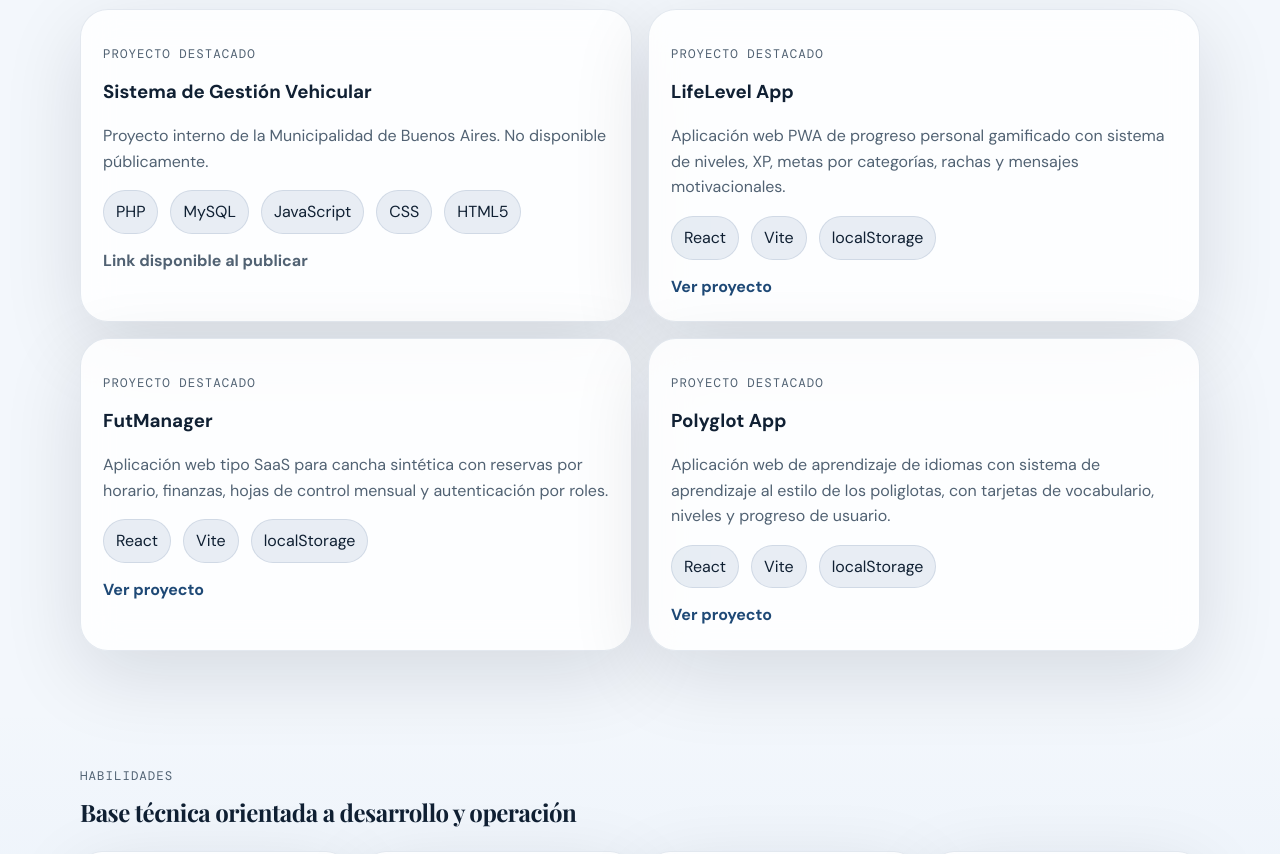
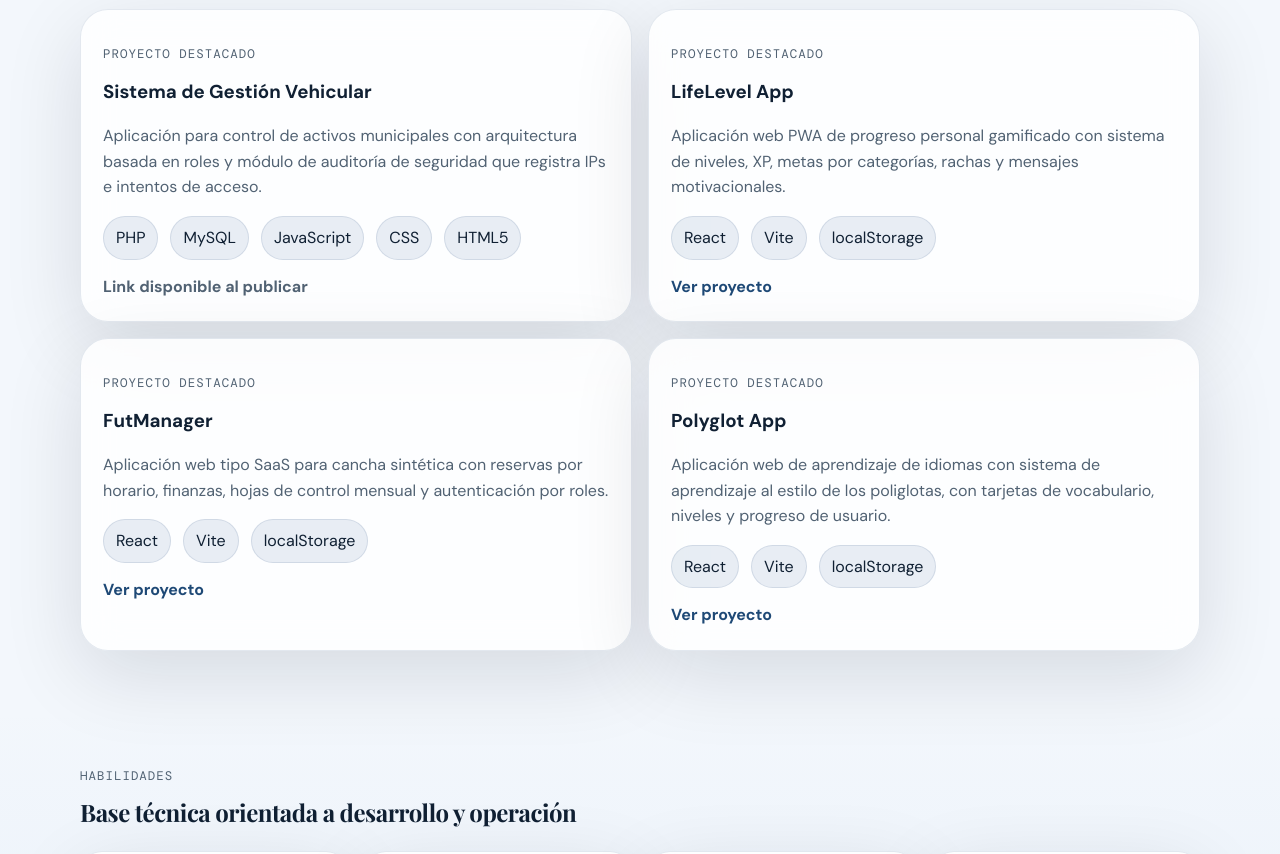
Before and after one commit to Swebb10/sebastian-portfolio, a React (Vite) app: page / in a window 1280 px wide. Shown: the part 2260-3114 px from the top of the page. Built offline with nearby package versions, Linux system fonts and the light colour scheme.

Commit message:
Actualizacion Vehicular3

```diff
--- a/src/data.js
+++ b/src/data.js
@@ -37,7 +37,6 @@ export const projects = [
     description:
       'Aplicación para control de activos municipales con arquitectura basada en roles y módulo de auditoría de seguridad que registra IPs e intentos de acceso.',
     stack: ['PHP', 'MySQL', 'JavaScript', 'CSS', 'HTML5'],
-    description: 'Proyecto interno de la Municipalidad de Buenos Aires. No disponible públicamente.',
   },
   {
     name: 'LifeLevel App',
```
